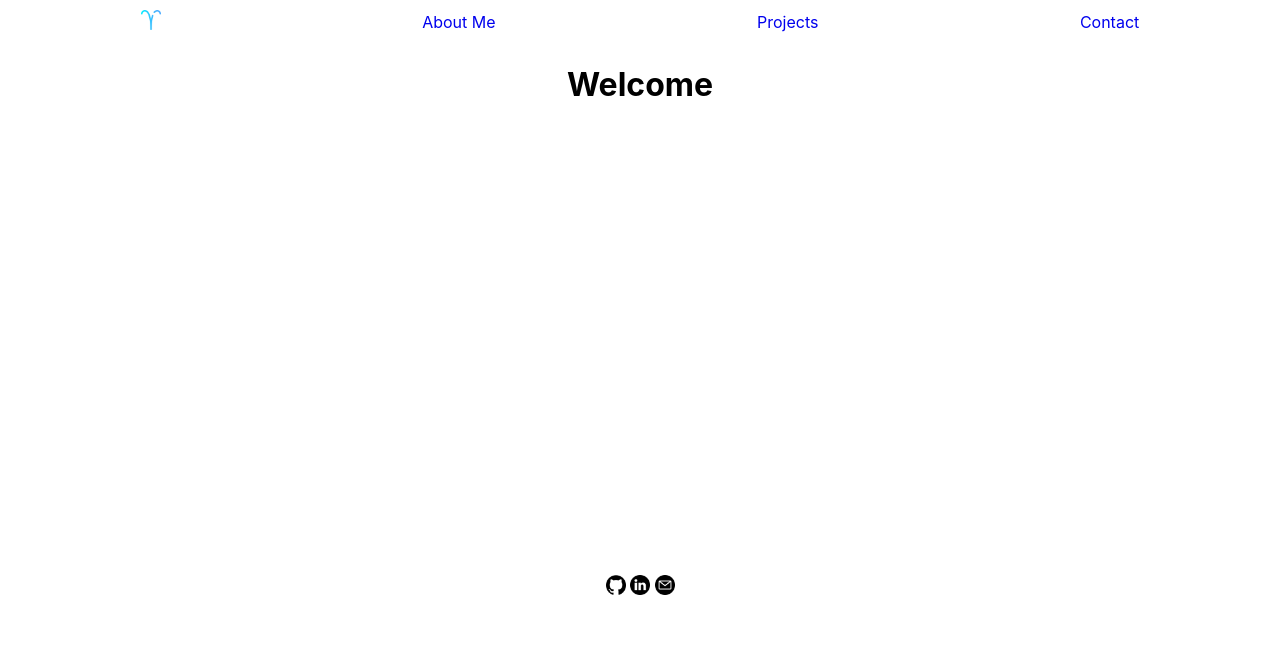
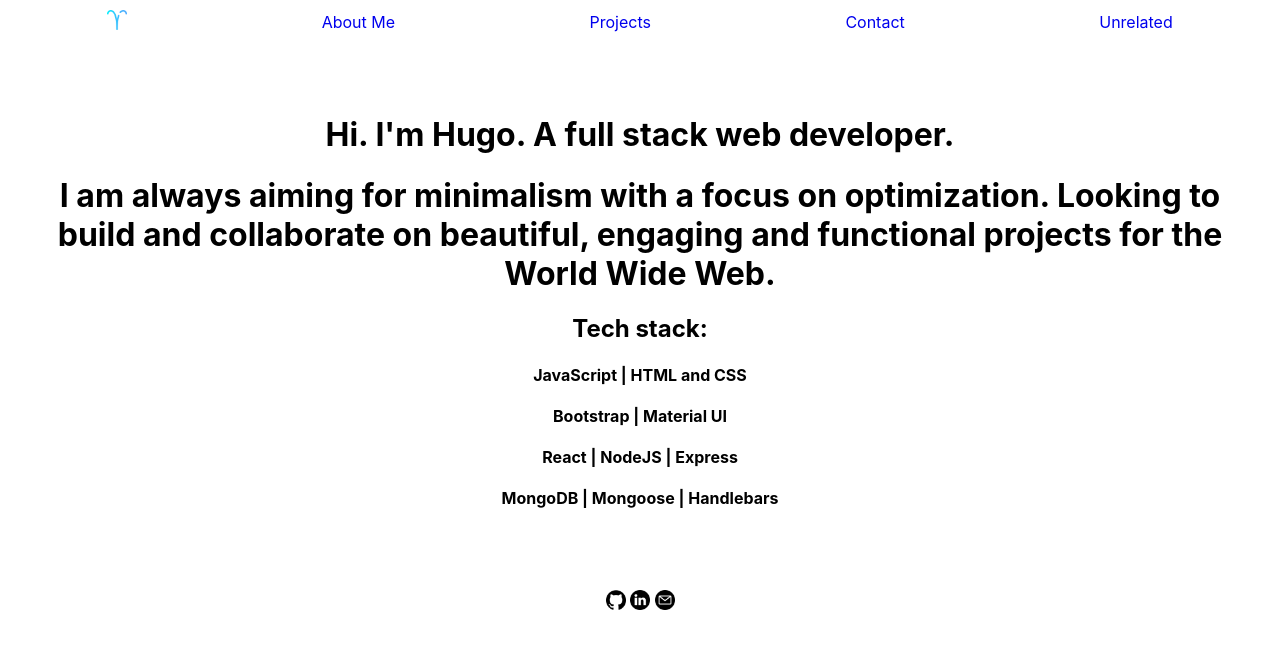
Before and after one commit to vntero/vntero-dot-com, a React (Create React App) app: page / in a window 1280 px wide. Shown: the top 648 px of the page. Built offline with nearby package versions, Linux system fonts and the light colour scheme.

Commit message:
mvp almost ready + minor bug fixes

```diff
--- a/src/App.css
+++ b/src/App.css
@@ -45,7 +45,7 @@
 }
 
 .div-body {
-  height: 500px;
+  padding: 50px;
 }
 
 .footer {
@@ -63,3 +63,9 @@ a {
 input {
   width: 374px;
 }
+
+.statement {
+  display: flex;
+  justify-content:center;
+  width: 50%;
+}
--- a/src/App.js
+++ b/src/App.js
@@ -9,7 +9,7 @@ import Contact from "./components/Contact"
 import Footer from "./components/Footer"
 import Navbar from "./components/Navbar"
 import Projects from "./components/Projects"
-import Welcome from './components/Welcome';
+import Unrelated from './components/Unrelated';
 
 function App() {
   return (
@@ -17,10 +17,11 @@ function App() {
       <Navbar/>
 
       <Routes>
-        <Route path="/" element={<Welcome/>}/>
+        <Route path="/" element={<About/>}/>
         <Route path="/about" element={<About/>}/>
         <Route path="/projects" element={<Projects/>}/>
         <Route path="/contact" element={<Contact/>}/>
+        <Route path="/unrelated" element={<Unrelated/>}/>
       </Routes>
 
       <Footer/>
--- a/src/components/About.jsx
+++ b/src/components/About.jsx
@@ -4,9 +4,19 @@ import React from "react"
 function About() {
     return (
         <div className="div-body">
-            <h1>ABOUT ME</h1>
-            <p>A full stack developer who is passionate about technology. <br></br>
-            Looking to build and collaborate on beautiful, engaging and functional projects for the World Wide Web.</p>
+            <div>
+                <h1>Hi. I'm Hugo. A full stack web developer.</h1>
+                <h1>I am always aiming for minimalism with a focus on optimization.
+                Looking to build and collaborate on beautiful, engaging and
+                functional projects for the World Wide Web.</h1>
+            </div>
+            <div>
+                <h2>Tech stack:</h2>
+                <h4>JavaScript | HTML and CSS</h4>
+                <h4>Bootstrap | Material UI</h4>
+                <h4>React | NodeJS | Express</h4>
+                <h4>MongoDB | Mongoose | Handlebars</h4>
+            </div>
         </div>
     )
 }
--- a/src/components/Navbar.jsx
+++ b/src/components/Navbar.jsx
@@ -5,9 +5,10 @@ function Navbar() {
     return (
         <div className="navbar">
             <Link to="/"><img alt="vntero.com" src="aries.png" height={20} width={20}/></Link>
-            <Link style={{textDecoration: 'none'}} to="/about">About Me</Link>
+            <Link style={{textDecoration: 'none'}} to="/">About Me</Link>
             <Link style={{textDecoration: 'none'}} to="/projects">Projects</Link>
             <Link style={{textDecoration: 'none'}} to="/contact">Contact</Link>
+            <Link style={{textDecoration: 'none'}} to="/unrelated">Unrelated</Link>
         </div>
     )
 }
--- a/src/components/Projects.jsx
+++ b/src/components/Projects.jsx
@@ -3,8 +3,10 @@ import React from "react"
 function Projects() {
     return (
         <div className="div-body">
-            <h1>PROJECTS</h1>
-            <h3>Here will be loaded all the projects built by Hugo</h3>
+            <h2>Buszinga!</h2>
+            <h2>WoD[i]-WoDpicker</h2>
+            <h2>Clique</h2>
+            <h2>Cafe Au Lait</h2>
         </div>
     )
 }
--- /dev/null
+++ b/src/components/Unrelated.jsx
@@ -0,0 +1,13 @@
+function Unrelated() {
+    return (
+        <div>
+            <h2>A compilation of what my eyes and ears capture when I'm not coding.</h2>
+            <h4>Photography</h4>
+            <h4>Philosophy</h4>
+            <h4>Blockchain</h4>
+            <h4>Books</h4>
+        </div>
+    )
+}
+
+export default Unrelated
--- a/src/components/Welcome.jsx
+++ /dev/null
@@ -1,10 +0,0 @@
-function Welcome() {
-    return (
-        <div className="div-body">
-            <h1>Welcome</h1>
-            <p></p>
-        </div>
-    )
-}
-
-export default Welcome
```
